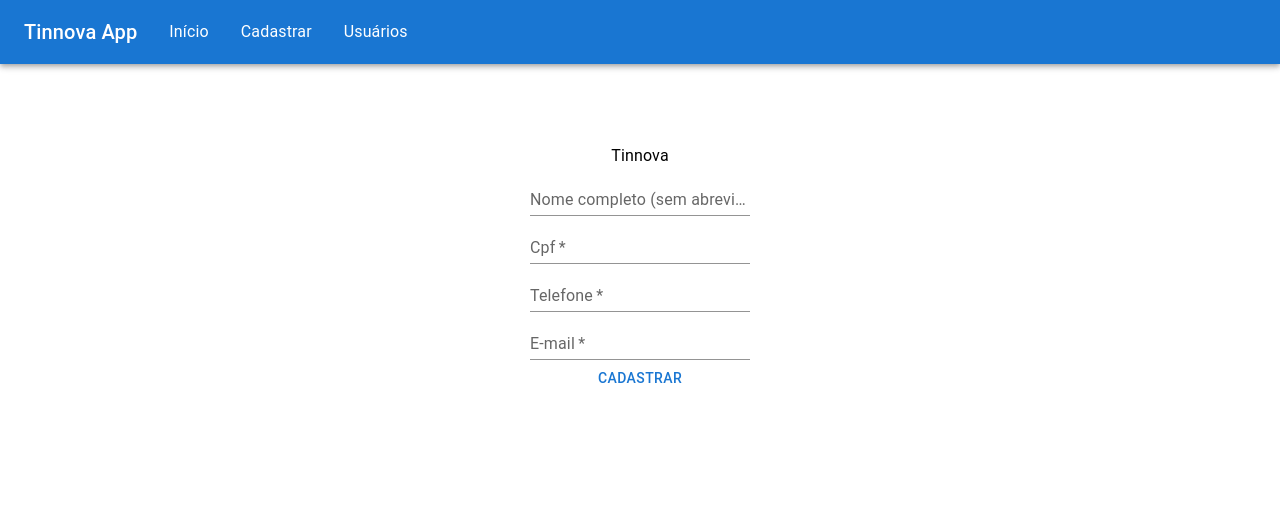
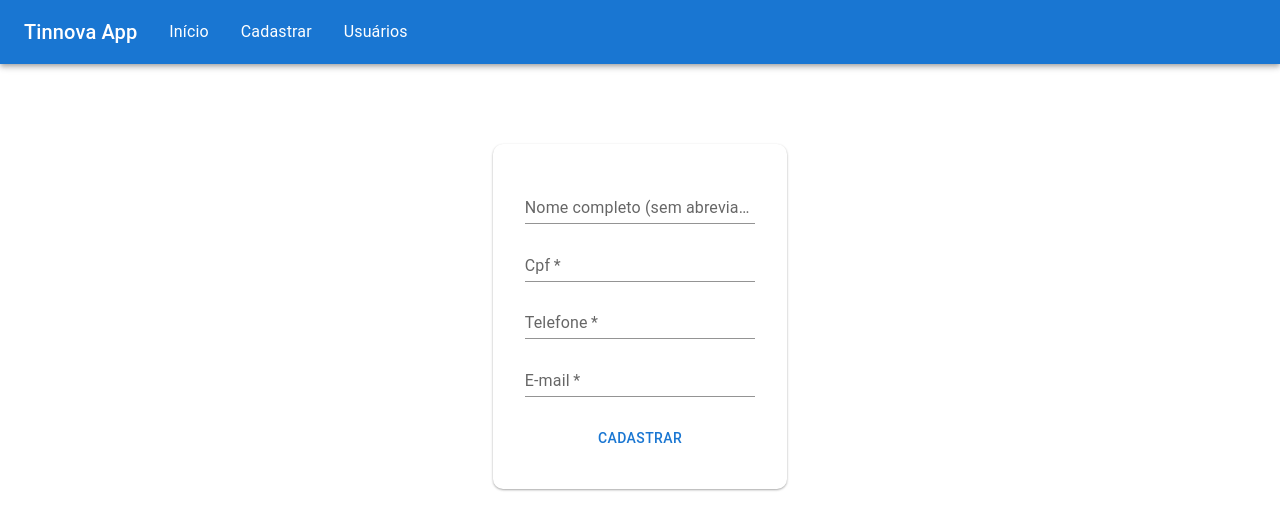
Before and after one commit to thiagosaraiva-git/tinnova-app, a Next.js app: page /cadastro in a window 1280 px wide. Shown: the top 530 px of the page. Built offline with nearby package versions, Linux system fonts and the light colour scheme.

Commit message:
feat: minor style improvements, delete user add

```diff
--- a/src/app/cadastro/page.js
+++ b/src/app/cadastro/page.js
@@ -8,7 +8,7 @@ import { Box } from "@mui/material";
 import Snackbar from "@mui/material/Snackbar";
 import LoadingButton from "@mui/lab/LoadingButton";
 
-import React, { useEffect, useState } from "react";
+import React, { useState } from "react";
 import { useForm } from "react-hook-form";
 import { yupResolver } from "@hookform/resolvers/yup";
 import * as Yup from "yup";
@@ -60,7 +60,7 @@ export default function Cadastro() {
       setIsLoading(false);
       handleSnackOpen();
       reset();
-    }, 3000); // 5000 milissegundos = 5 segundos
+    }, 3000);
   };
 
   const handleSnackOpen = () => {
@@ -75,10 +75,7 @@ export default function Cadastro() {
         justifyContent="center"
         direction="column"
       >
-        <Grid item>
-          <Typography>Tinnova</Typography>
-        </Grid>
-        <Box component="form" autoComplete="off">
+        <Box component="form" autoComplete="off" sx={{ width: '18%' }} className="cadastroContainer">
           <Grid item>
             <FormControl>
               <TextField
@@ -137,6 +134,7 @@ export default function Cadastro() {
               onClick={handleSubmit(onSubmit)}
               fullWidth
               loading={isLoading}
+              disabled={isLoading}
             >
               Cadastrar
             </LoadingButton>
--- a/src/app/cadastro/page.scss
+++ b/src/app/cadastro/page.scss
@@ -1,3 +1,23 @@
+.cadastroContainer {
+    background-color: white;
+    padding: 2em;
+    border-radius: 10px;
+    box-shadow: rgba(0, 0, 0, 0.12) 0px 1px 3px, rgba(0, 0, 0, 0.24) 0px 1px 2px;
+
+    .MuiFormControl-root {
+        width: 100%;
+        margin-bottom: 0.3em;
+    }
+
+    .MuiButtonBase-root {
+        margin-top: 1em;
+    }
+
+    .MuiLoadingButton-loadingIndicator {
+        color: #ffffff;
+    }
+}
+
 .cadastroBtn {
     background: #00c8b3;
     color: #ffffff;
```
Also changed, not shown: src/app/page.js (+4 -4 lines), src/app/usuarios/page.js (+38 -15 lines), src/app/usuarios/page.scss (added, +27 -0 lines), 1 other file (tests, documents, lock files or other folders).
